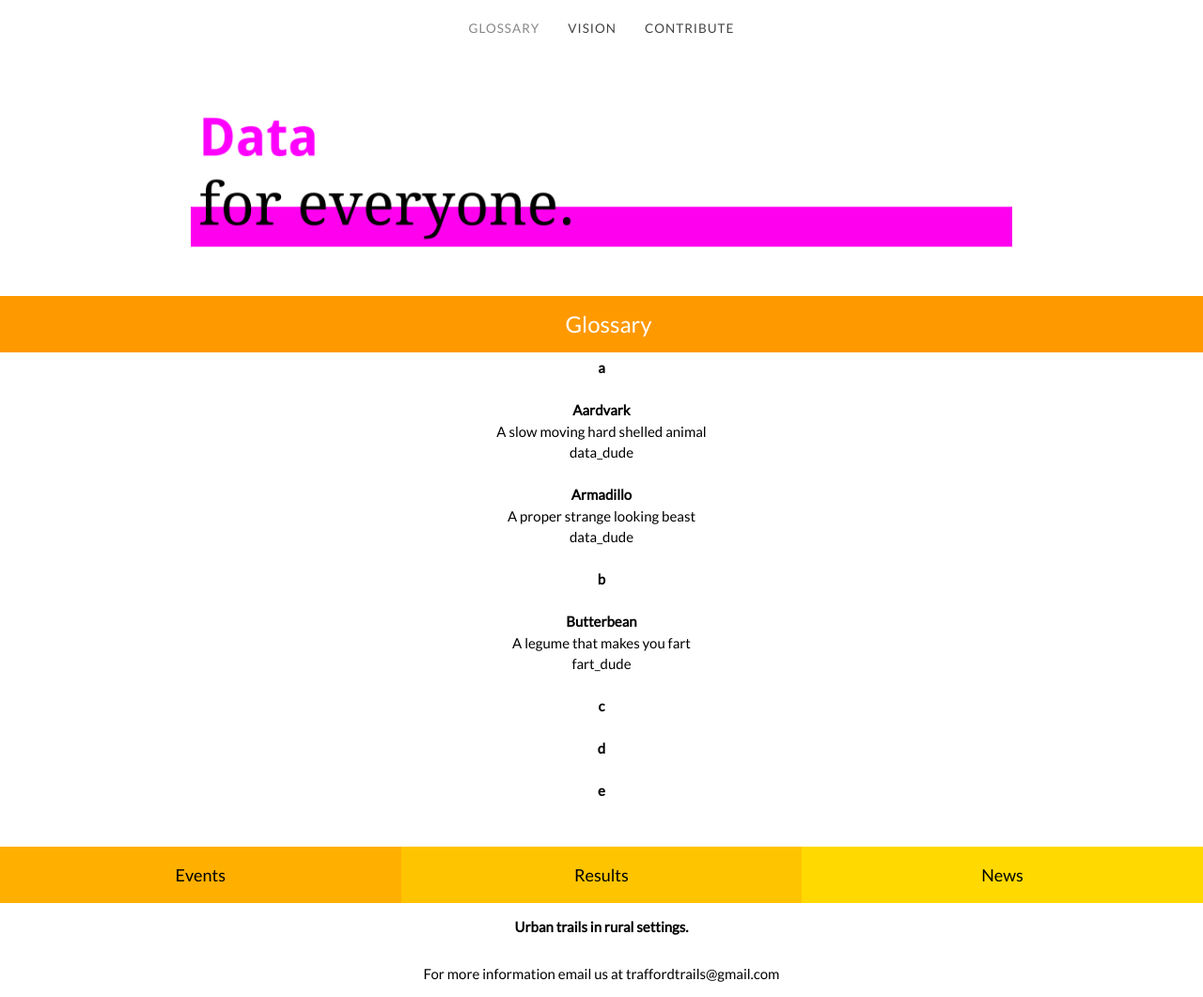
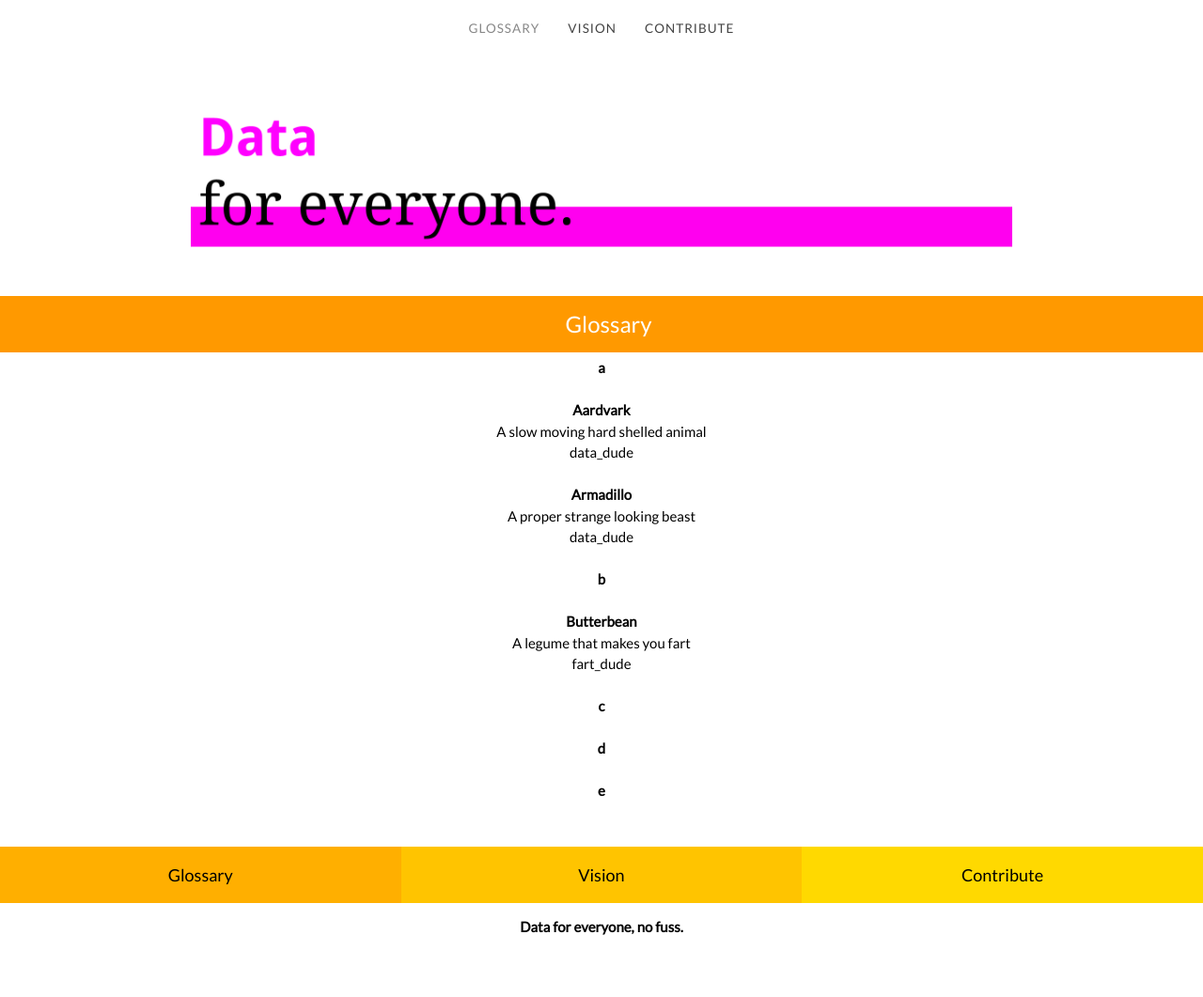
Before and after one commit to unleashyourdata/open_data_glossary, a Jekyll site: the page built from index.html, in a window 1280 px wide and 1061 px high. Shown: the whole window at 94% size. Built offline with Jekyll 4.4.1, drawn with Linux system fonts in a browser that asks for light colours.

Commit message:
Update include_footer.html

```diff
--- a/_includes/include_footer.html
+++ b/_includes/include_footer.html
@@ -3,7 +3,7 @@
 
     <div class="col-4 menu">
 
-         <a class="left" href="{{ site.baseurl }}">Events</a>
+         <a class="left" href="{{ site.baseurl }}">Glossary</a>
 
     </div>
 
@@ -11,7 +11,7 @@
 
     <div class="col-4 menu">
 
-         <a class="middle" href="{{ site.baseurl }}/results/">Results</a>
+         <a class="middle" href="{{ site.baseurl }}/vision/">Vision</a>
 
     </div>
 
@@ -19,7 +19,7 @@
 
     <div class="col-4 menu">
 
-         <a class="right" href="{{ site.baseurl }}/news/">News</a>
+         <a class="right" href="{{ site.baseurl }}/contribute/">Contribute</a>
 
     </div>
 
@@ -28,10 +28,8 @@
 
 <center>
 
-<strong>Urban trails in rural settings.</strong>
+<strong>Data for everyone, no fuss.</strong>
 
 </br>
 
-For more information email us at traffordtrails@gmail.com
-
 </center>
```
